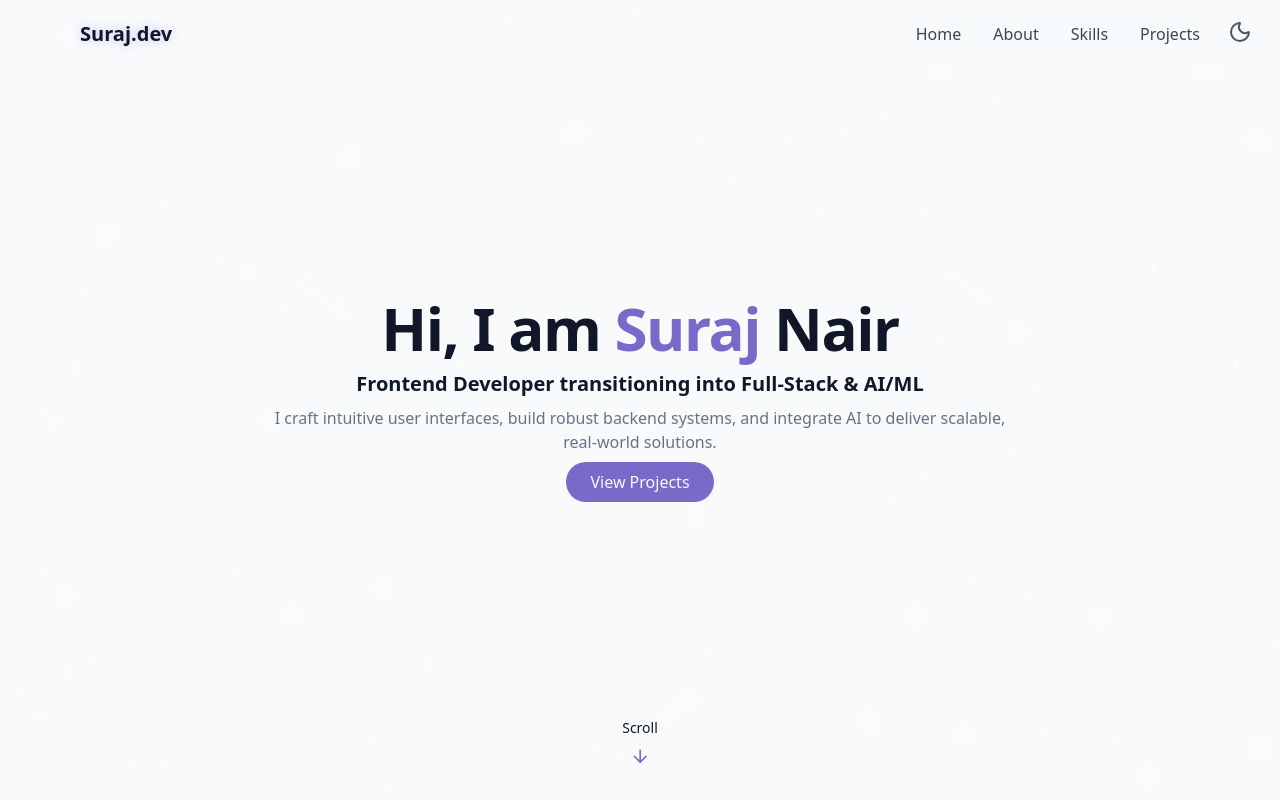
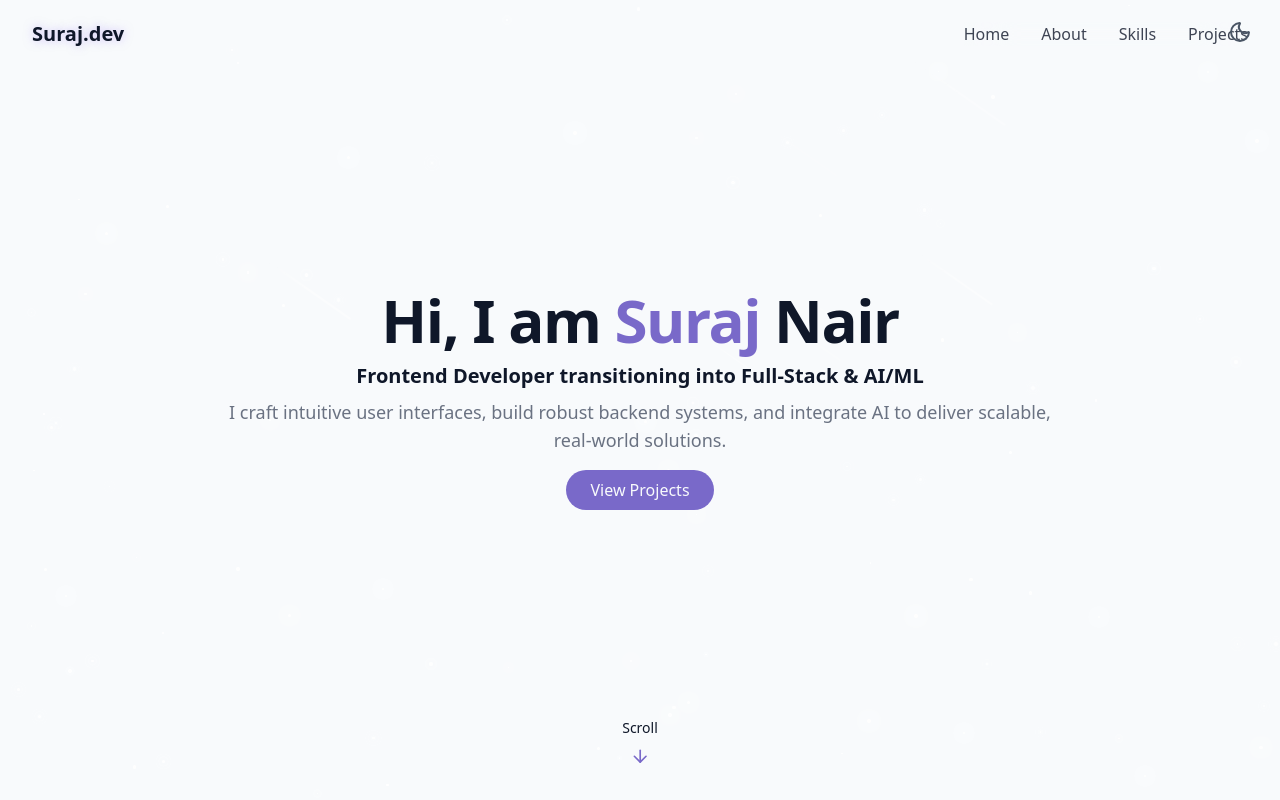
Before and after one commit to Surajnairx/portfolio-react-tailwindcss, a React (Vite) app: page / in a window 1280 px wide. Built offline with nearby package versions, Linux system fonts and the light colour scheme.

Commit message:
chore: minor style adjustments around the hero section

```diff
--- a/src/components/Hero.jsx
+++ b/src/components/Hero.jsx
@@ -4,7 +4,7 @@ function Hero() {
   return (
     <section
       id="hero"
-      className="relative min-h-screen flex flec-col items-center justify-center px-4"
+      className="relative min-h-screen flex flec-col items-center md:px-4"
     >
       <div className="container max-w-4xl mx-auto text-center z-10 bg-transparent/80">
         <div className="space-y-6">
@@ -20,12 +20,12 @@ function Hero() {
           <p className="text-lg md:text-xl font-bold mt-3 opacity-0 animate-fade-in-delay-3">
             Frontend Developer transitioning into Full-Stack & AI/ML
           </p>
-          <p className="text-gray-500 mt-2 opacity-0 animate-fade-in-delay-3">
+          <p className="text-gray-500 text-sm md:text-lg mt-2 opacity-0 animate-fade-in-delay-3">
             I craft intuitive user interfaces, build robust backend systems, and
             integrate AI to deliver scalable, real-world solutions.
           </p>
         </div>
-        <div className="opacity-0 animate-fade-in-delay-4 pt-2">
+        <div className="opacity-0 animate-fade-in-delay-4 mt-4">
           <button className="cosmic-button">
             <a href="#projects">View Projects</a>
           </button>
--- a/src/index.css
+++ b/src/index.css
@@ -122,11 +122,15 @@
 
 @utility container {
   margin-inline: auto;
-  padding-inline: 5rem;
+  padding-inline: 2rem;
 
+  @media (width >= 375px) {
+    max-width: 375px;
+  }
   @media (width >= 640px) {
     max-width: 640px;
   }
+
   @media (width >= 768px) {
     max-width: 768px;
   }
```
